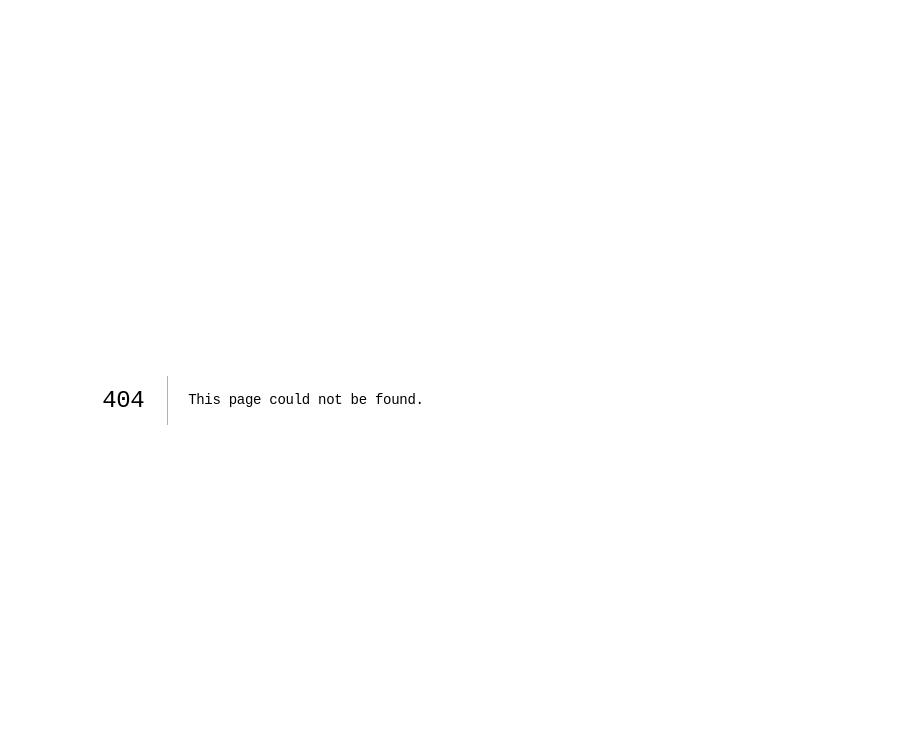
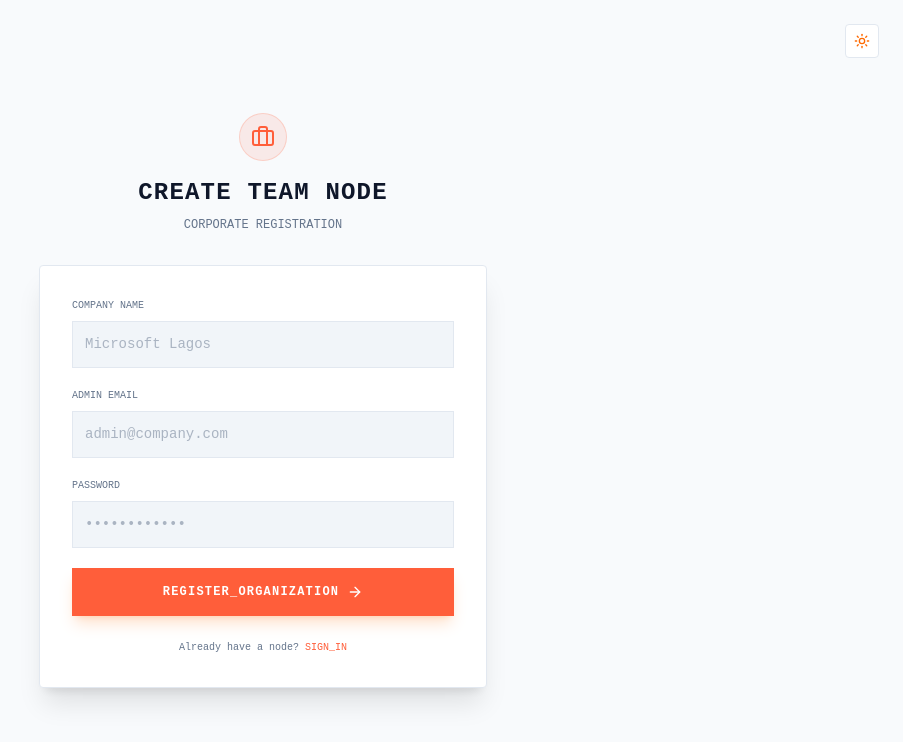
Before and after one commit to OlaMarcus09/team_admin_frontend, a Next.js app: page /signup in a window 1280 px wide. Before the commit this address had no page. Shown: the top 742 px of the page, without its empty margins (377-1280 px from the left). Built offline with nearby package versions, Linux system fonts and the light colour scheme; no server answers.

Commit message:
Feat: Added Corporate Registration Page

```diff
--- /dev/null
+++ b/pages/signup.js
@@ -0,0 +1,134 @@
+import React, { useState } from 'react';
+import axios from 'axios';
+import Router from 'next/router';
+import Head from 'next/head';
+import { Briefcase, ArrowRight, AlertCircle } from 'lucide-react';
+import Link from 'next/link';
+import ThemeToggle from '../components/ThemeToggle';
+
+export default function TeamSignupPage() {
+  const [companyName, setCompanyName] = useState('');
+  const [email, setEmail] = useState('');
+  const [password, setPassword] = useState('');
+  const [error, setError] = useState('');
+  const [loading, setLoading] = useState(false);
+
+  const API_URL = process.env.NEXT_PUBLIC_API_URL;
+
+  const handleSubmit = async (e) => {
+    e.preventDefault();
+    setError('');
+    setLoading(true);
+
+    try {
+      // 1. Register
+      await axios.post(API_URL + '/api/users/register/', {
+        email,
+        username: companyName,
+        password,
+        password2: password,
+        user_type: 'TEAM_ADMIN' // Assuming your backend accepts this or you update profile later
+      });
+
+      // 2. Login
+      const response = await axios.post(API_URL + '/api/auth/token/', {
+        email,
+        password,
+      });
+
+      const { access, refresh } = response.data;
+      localStorage.setItem('accessToken', access);
+      localStorage.setItem('refreshToken', refresh);
+
+      Router.push('/dashboard');
+
+    } catch (err) {
+      console.error(err);
+      if (err.response?.data?.email) {
+        setError('COMPANY_ALREADY_REGISTERED');
+      } else {
+        setError('REGISTRATION_FAILED');
+      }
+    } finally {
+      setLoading(false);
+    }
+  };
+
+  return (
+    <div className="min-h-screen flex flex-col items-center justify-center p-4 relative overflow-hidden bg-[var(--bg-main)] transition-colors duration-300">
+      <Head><title>Register Team | Workspace OS</title></Head>
+
+      <div className="absolute top-6 right-6 z-50">
+        <ThemeToggle />
+      </div>
+
+      <div className="w-full max-w-md relative z-10">
+
+        <div className="mb-8 text-center">
+            <div className="inline-flex items-center justify-center w-12 h-12 rounded-full bg-[var(--color-primary)]/10 text-[var(--color-primary)] mb-4 border border-[var(--color-primary)]/20">
+                <Briefcase className="w-6 h-6" />
+            </div>
+            <h1 className="text-2xl font-bold text-[var(--text-main)] uppercase tracking-wider">Create Team Node</h1>
+            <p className="text-[var(--text-muted)] font-mono text-xs mt-2">CORPORATE REGISTRATION</p>
+        </div>
+
+        <div className="bg-[var(--bg-surface)] backdrop-blur-md border border-[var(--border-color)] p-8 relative rounded-sm shadow-xl">
+            <form onSubmit={handleSubmit} className="space-y-5">
+                <div>
+                    <label className="block text-[10px] font-mono text-[var(--text-muted)] uppercase mb-2">Company Name</label>
+                    <input
+                        type="text"
+                        value={companyName}
+                        onChange={(e) => setCompanyName(e.target.value)}
+                        placeholder="Microsoft Lagos"
+                        className="bg-[var(--bg-input)] border-[var(--border-color)] text-[var(--text-main)] placeholder:text-[var(--text-muted)]/50"
+                        required
+                    />
+                </div>
+                <div>
+                    <label className="block text-[10px] font-mono text-[var(--text-muted)] uppercase mb-2">Admin Email</label>
+                    <input
+                        type="email"
+                        value={email}
+                        onChange={(e) => setEmail(e.target.value)}
+                        placeholder="admin@company.com"
+                        className="bg-[var(--bg-input)] border-[var(--border-color)] text-[var(--text-main)] placeholder:text-[var(--text-muted)]/50"
+                        required
+                    />
+                </div>
+                <div>
+                    <label className="block text-[10px] font-mono text-[var(--text-muted)] uppercase mb-2">Password</label>
+                    <input
+                        type="password"
+                        value={password}
+                        onChange={(e) => setPassword(e.target.value)}
+                        placeholder="••••••••••••"
+                        className="bg-[var(--bg-input)] border-[var(--border-color)] text-[var(--text-main)] placeholder:text-[var(--text-muted)]/50"
+                        required
+                    />
+                </div>
+
+                {error && (
+                    <div className="p-3 bg-red-500/10 border border-red-500/30 text-red-500 text-xs font-mono flex items-center">
+                        <AlertCircle className="w-3 h-3 mr-2" /> {error}
+                    </div>
+                )}
+
+                <button
+                    type="submit"
+                    disabled={loading}
+                    className="w-full py-4 bg-[var(--color-primary)] hover:opacity-90 text-white font-mono text-xs font-bold uppercase tracking-widest transition-all flex items-center justify-center group shadow-lg shadow-orange-500/20"
+                >
+                    {loading ? 'INITIALIZING...' : 'REGISTER_ORGANIZATION'}
+                    {!loading && <ArrowRight className="w-4 h-4 ml-2 group-hover:translate-x-1 transition-transform" />}
+                </button>
+            </form>
+
+            <div className="mt-6 text-center text-[10px] font-mono text-[var(--text-muted)]">
+                Already have a node? <Link href="/" className="text-[var(--color-primary)] hover:underline">SIGN_IN</Link>
+            </div>
+        </div>
+      </div>
+    </div>
+  );
+}
```
